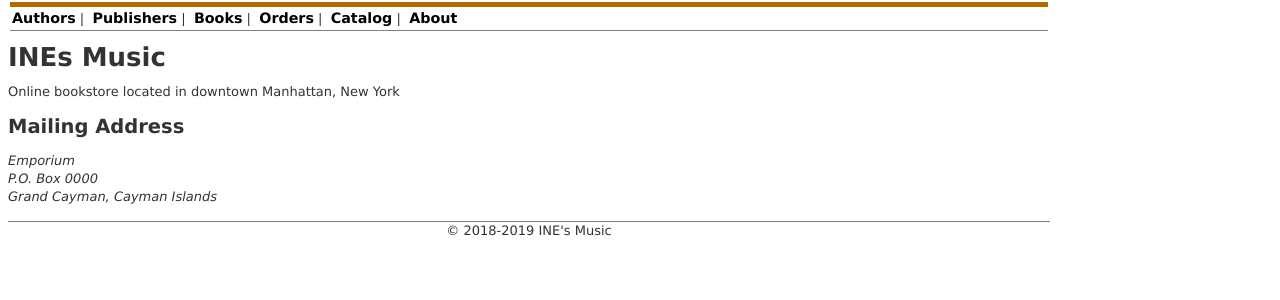
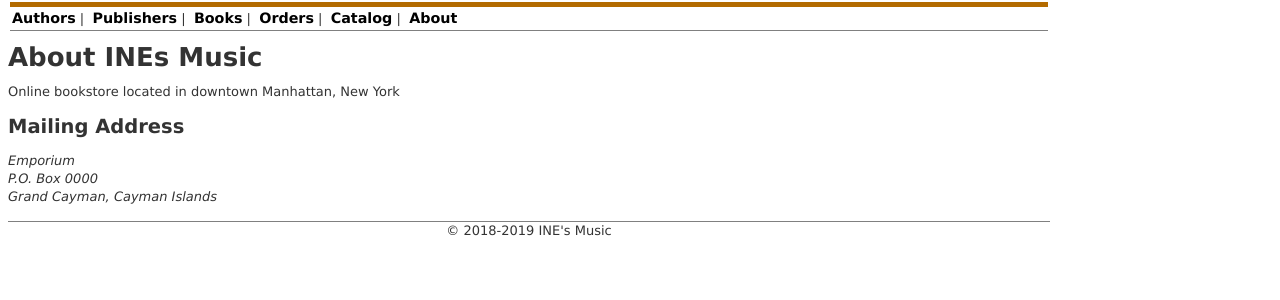
Before and after one commit to DanielGilB/eshop1, a Rails app: page /about in a window 1280 px wide. Shown: the part 62-362 px from the top of the page. Run offline with Rails 7, Linux system fonts and the light colour scheme; style sheets or scripts are compiled from the project's sources; some libraries are stand-ins or nearby versions.

Commit message:
INEs Music en la vista y en el about

```diff
--- a/app/controllers/about_controller.rb
+++ b/app/controllers/about_controller.rb
@@ -1,5 +1,5 @@
 class AboutController < ApplicationController
   def index
-  	@page_title = 'INEs Music'
+  	@page_title = 'About INEs Music'
   end
 end
--- a/app/views/layouts/application.html.erb
+++ b/app/views/layouts/application.html.erb
@@ -1,7 +1,7 @@
 <!DOCTYPE html>
 <html>
 <head>
-  <title><%= @page_title || 'eMusic' %></title>
+  <title><%= @page_title || 'INEs Music' %></title>
   <%= stylesheet_link_tag 'application', media: 'all', 'data-turbolinks-track' => true %>
   <%= javascript_include_tag 'application', 'data-turbolinks-track' => true %>
   <%= csrf_meta_tags %>
```
